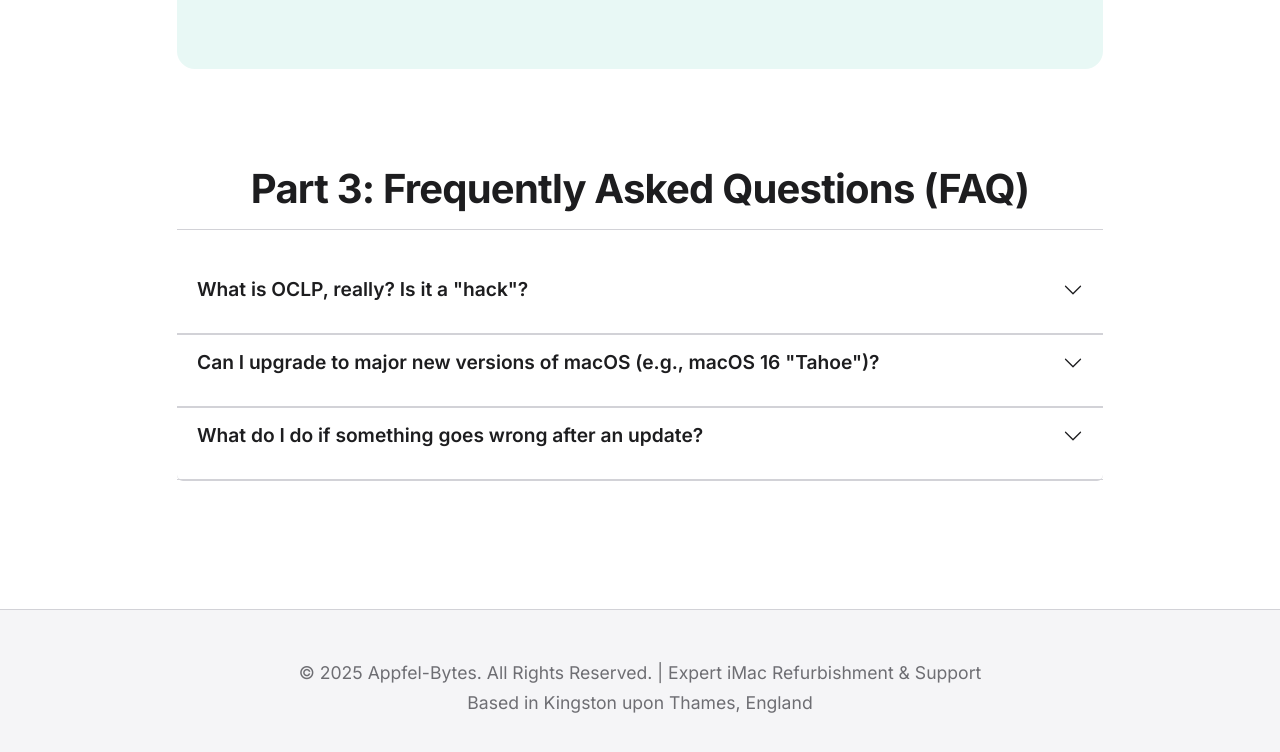
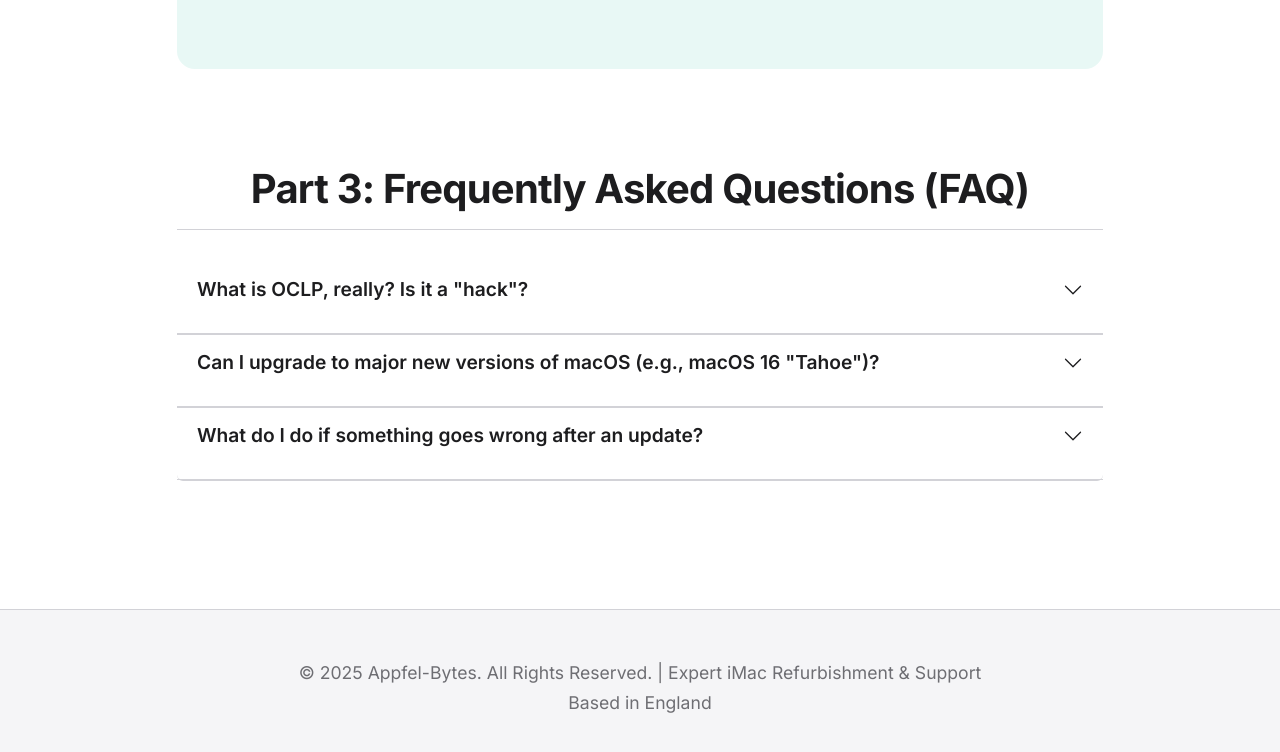
Before and after one commit to nicolae-cristoloveanu/appfel-bytes, a plain HTML site: page index.html in a window 1280 px wide. Shown: the part 3326-4078 px from the top of the page. Drawn offline with nearby package versions, Linux system fonts and the light colour scheme.

Commit message:
Update Readme

```diff
--- a/index.html
+++ b/index.html
@@ -217,7 +217,7 @@
     <footer class="py-5 mt-5">
         <div class="container text-center">
             <p class="mb-0">&copy; 2025 Appfel-Bytes. All Rights Reserved. | Expert iMac Refurbishment & Support</p>
-            <p>Based in Kingston upon Thames, England</p>
+            <p>Based in England</p>
         </div>
     </footer>
 
```
Also changed, not shown: 1 other file.
